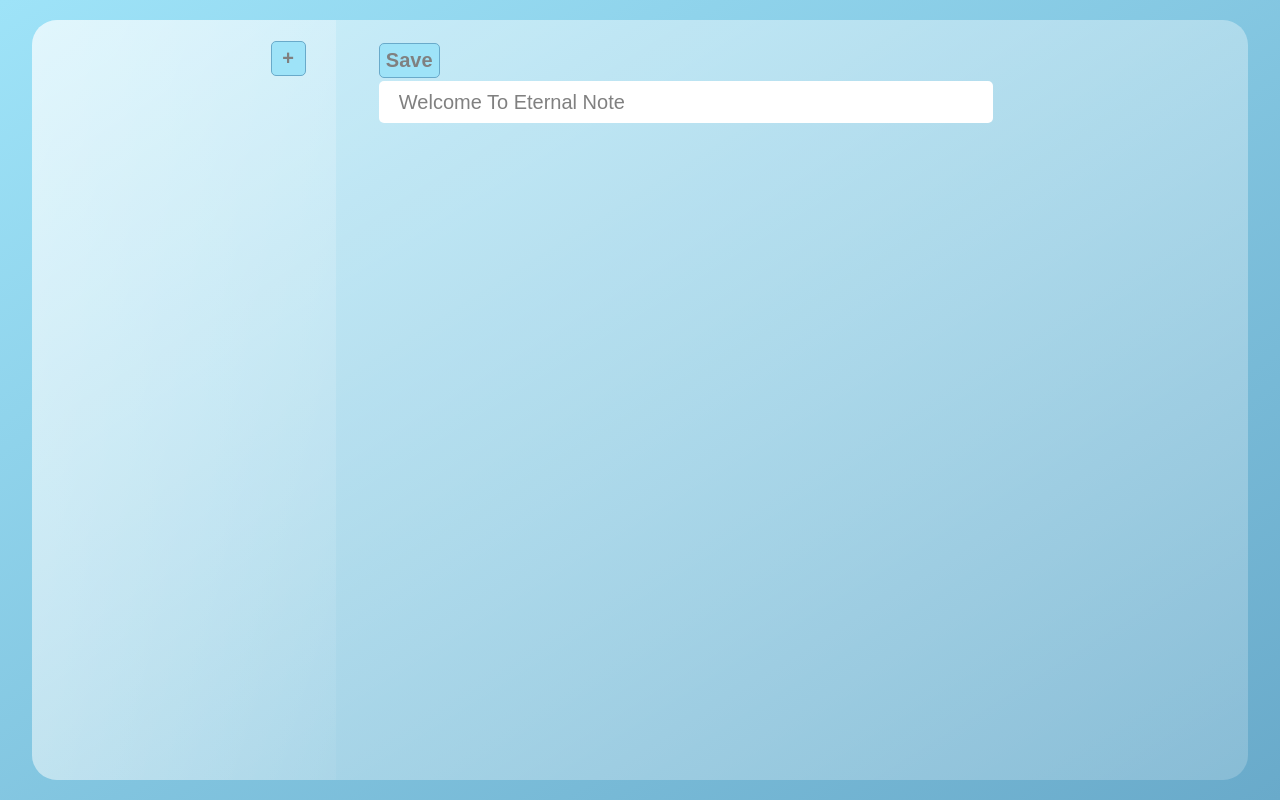
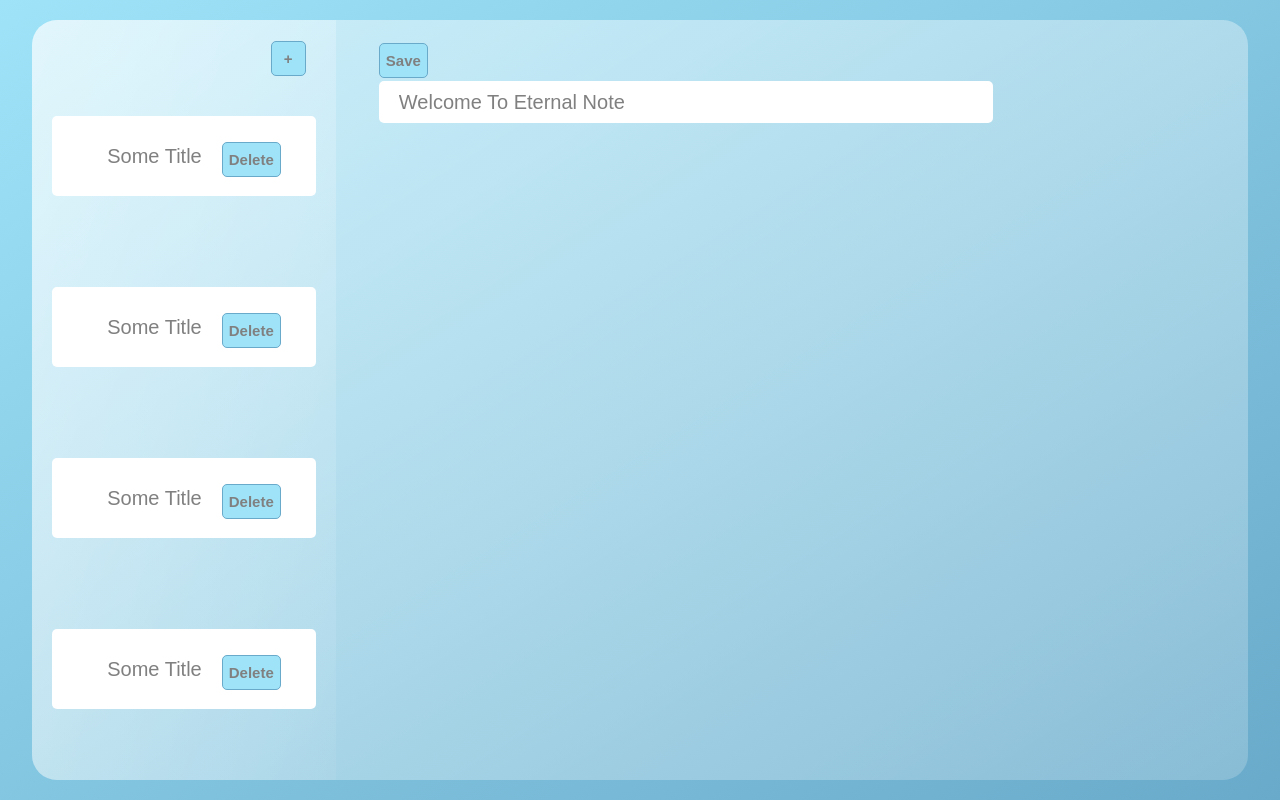
Before and after one commit to EMDevelop/NotesApp, a website: page public/index.html in a window 1280 px wide. Drawn offline with Linux system fonts and the light colour scheme.

Commit message:
file name changes preview html and styling added to index.html

```diff
--- /dev/null
+++ b/backend/featureHelper.js
@@ -0,0 +1,9 @@
+class UISpec {
+  checkElementText(id) {
+    document.querySelector(`#{id}`).innerHTML;
+  }
+
+  checkButtonValue(id) {
+    document.querySelector(`#{id}`).value;
+  }
+}
--- /dev/null
+++ b/backend/featureSpec.js
@@ -0,0 +1,20 @@
+const ui = new UISpec();
+
+// Page Class || ID
+// glass
+//  notes-preview-container
+//    preview-header
+//      submit
+//    preview
+//      preview-title
+//        p
+//      preview-delete-button
+//        input
+//  note-container
+//    note
+//      note-header
+//        note-button
+//          input
+//        note-title
+//          input
+//      note-body
--- a/backend/feature_spec.js
+++ /dev/null
@@ -1,25 +0,0 @@
-// Dom testing for backend response
-
-//  Checking Front End Note exists
-
-// ------------ Checks initialised
-
-// Loading page
-// Checking that there is only 1 preview in the list   (document.querySelectorAll("#preview-card"))
-// Check that the length is 1
-//  check that the title = .... welcome to Eternal note
-//  Body = ... something
-
-// ------------ Checks buttom
-
-// Click
-// Dom check
-class UISpec {
-  checkElementText(id) {
-    document.querySelector(`#{id}`).innerHTML;
-  }
-
-  checkButtonValue(id) {
-    document.querySelector(`#{id}`).value;
-  }
-}
--- a/public/index.html
+++ b/public/index.html
@@ -14,7 +14,45 @@
           <div class="preview-header">
             <input type="submit" value="+" />
           </div>
-          <div class="preview"></div>
+          <div class="preview">
+            <!-- need to populate dynamically in DOM -->
+            <div class="preview-card">
+              <div class="preview-title">
+                <!-- need to populate dynamically in DOM -->
+                <p>Some Title</p>
+              </div>
+              <div class="preview-delete-button">
+                <input type="submit" value="Delete" />
+              </div>
+            </div>
+            <div class="preview-card">
+              <div class="preview-title">
+                <!-- need to populate dynamically in DOM -->
+                <p>Some Title</p>
+              </div>
+              <div class="preview-delete-button">
+                <input type="submit" value="Delete" />
+              </div>
+            </div>
+            <div class="preview-card">
+              <div class="preview-title">
+                <!-- need to populate dynamically in DOM -->
+                <p>Some Title</p>
+              </div>
+              <div class="preview-delete-button">
+                <input type="submit" value="Delete" />
+              </div>
+            </div>
+            <div class="preview-card">
+              <div class="preview-title">
+                <!-- need to populate dynamically in DOM -->
+                <p>Some Title</p>
+              </div>
+              <div class="preview-delete-button">
+                <input type="submit" value="Delete" />
+              </div>
+            </div>
+          </div>
         </div>
         <div class="note-container">
           <div class="note">
@@ -23,15 +61,16 @@
                 <input type="submit" value="Save" />
               </div>
               <div class="note-title">
+                <!-- need to populate dynamically in DOM -->
                 <input type="text" value="Welcome To Eternal Note" />
               </div>
             </div>
-            <div class="note-body"></div>
+            <div class="note-body">
+              <!-- need to populate dynamically in DOM -->
+            </div>
           </div>
         </div>
       </section>
     </main>
-    <script src="./src/note.js"></script>
-    <script src="./src/notesApp.js"></script>
   </body>
 </html>
--- a/public/styles/style.scss
+++ b/public/styles/style.scss
@@ -7,6 +7,12 @@
   color: var(--text);
   font-family: muli, sans-serif;
   font-size: 2rem;
+}
+
+p {
+  padding: 0px;
+  margin: 0px;
+  font-size: 20px;
 }
 
 @font-face {
@@ -60,7 +66,7 @@
   height: 35px;
   min-width: 35px;
   border: solid 1px var(--c-mid-blue);
-  font-size: 20px;
+  font-size: 15px;
   font-weight: bold;
   color: var(--text);
 }
@@ -115,6 +121,10 @@
 
 .preview {
   flex: 9;
+  display: flex;
+  flex-direction: column;
+  justify-content: start;
+  align-items: center;
 }
 
 .note-container {
@@ -165,3 +175,23 @@
 .note-body {
   flex: 9;
 }
+
+.preview-card {
+  width: 80%;
+  height: 80px;
+  margin: auto;
+  background-color: white;
+  border-radius: 5px;
+  padding-left: 20px;
+  margin-top: 20px;
+  display: flex;
+  justify-content: center;
+  align-items: center;
+
+  .preview-title {
+  }
+
+  .preview-delete-button {
+    margin-left: 20px;
+  }
+}
```
Also changed, not shown: public/stylee.css (deleted), public/styles/style.css, 1 other file.
